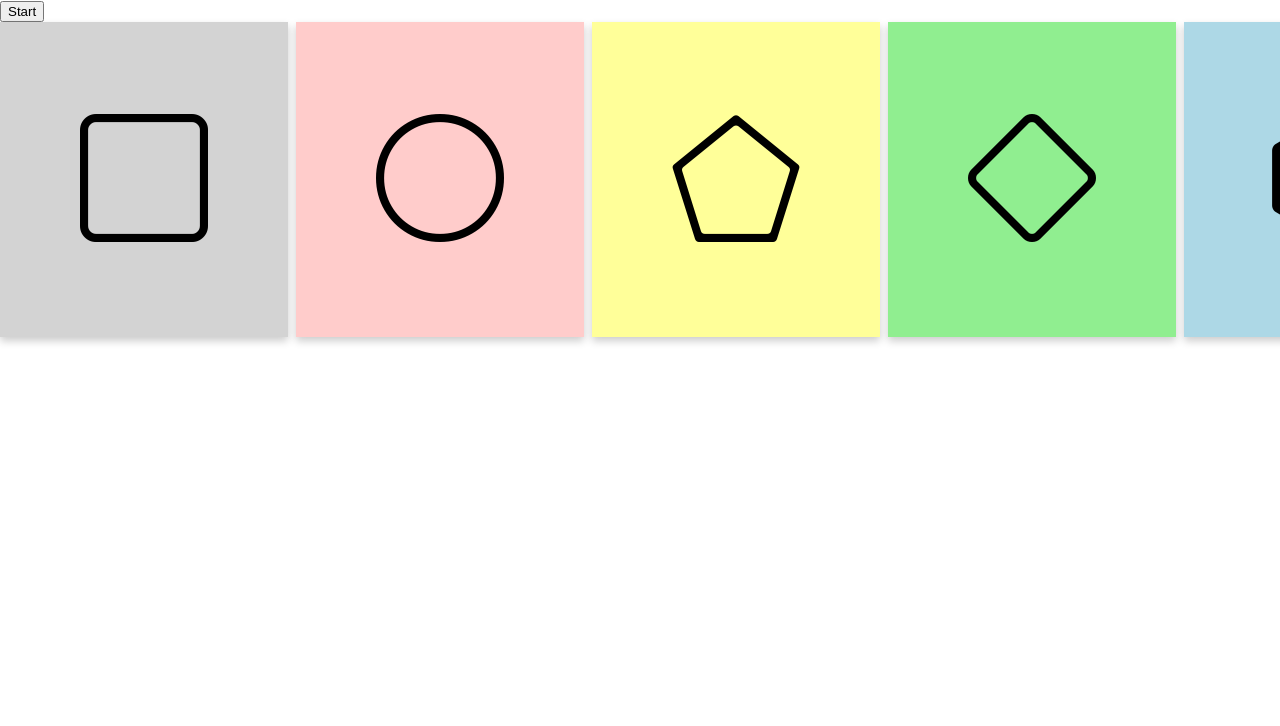
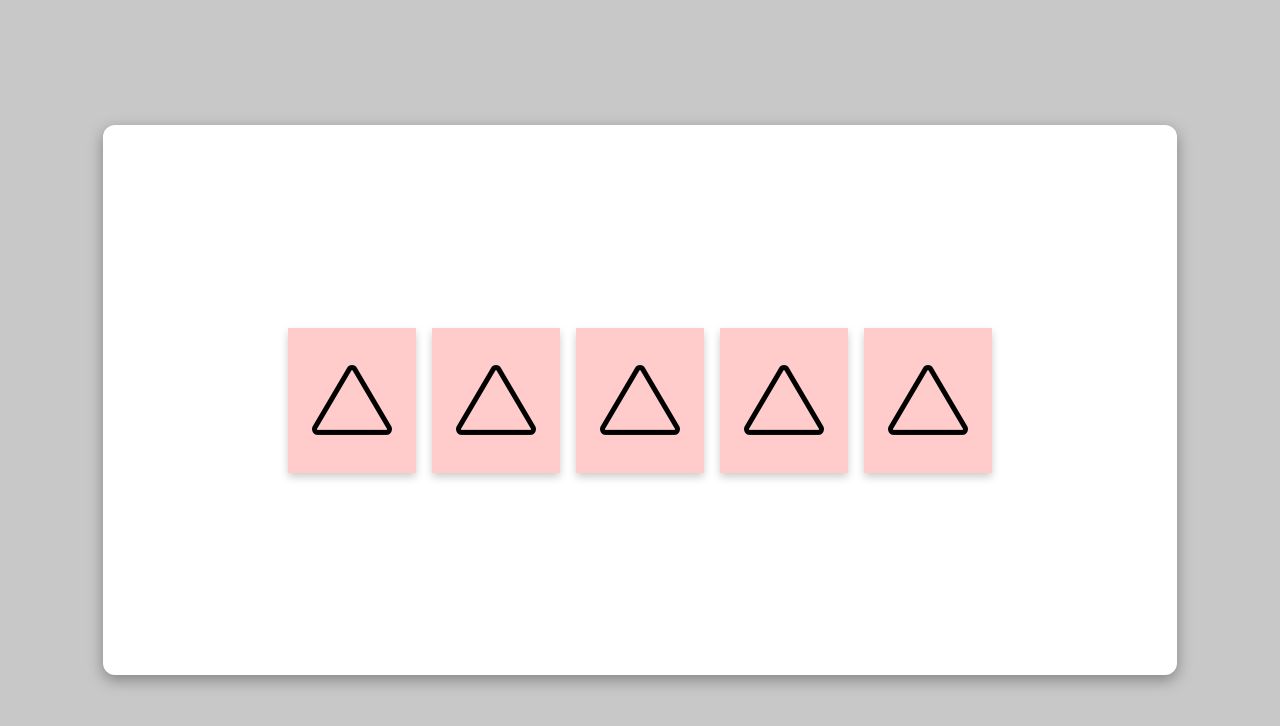
Before and after one commit to Millenium47/shapes, a React (Create React App) app: page / in a window 1280 px wide. Both pictures are taken after a click on the button "Start". Shown: the top 726 px of the page. Built offline with nearby package versions, Linux system fonts and the light colour scheme.

Commit message:
Added modal with solution

```diff
--- a/src/App.js
+++ b/src/App.js
@@ -1,5 +1,6 @@
-import { useState } from "react";
+import { useEffect, useState } from "react";
 import BoxList from "./components/BoxList";
+import ShowModal from "./components/ShowModal";
 
 function App() {
 
@@ -21,6 +22,12 @@ function App() {
 
   const [solution, setSolution] = useState([]);
   const [guess, setGuess] = useState([]);
+  const [openShowModal, isOpenShowModal] = useState(false);
+
+  useEffect(() => {
+    setSolution(shapes);
+    setGuess(defaultShapes);
+  }, [])
 
   const updateGuess = (id, newShape, newColor) => {
     const newGuess = guess.map(prev => {
@@ -33,15 +40,13 @@ function App() {
     setGuess(newGuess);
   }
 
-  const start = () => {
-    setSolution(shapes);
-    setGuess(defaultShapes);
-  }
-
   return (
     <div className="container">
-      <button onClick={start}>Start</button>
+      {!openShowModal && <button onClick={() => { isOpenShowModal(true) }}>Start</button>}
+      {openShowModal && <ShowModal solution={solution} isOpenShowModal={isOpenShowModal} />}
+
       <BoxList guess={guess} updateGuess={updateGuess} />
+      <button>Submit</button>
     </div>
   );
 }
--- a/src/components/ShapeBox.css
+++ b/src/components/ShapeBox.css
@@ -2,7 +2,6 @@
   box-shadow: 0 4px 8px 0 rgba(0,0,0,0.2);
   transition: 0.3s;
   padding: 5rem;
-
 }
 
 .card:hover {
--- /dev/null
+++ b/src/components/ShowModal.css
@@ -0,0 +1,37 @@
+.modalBackground {
+    width: 100vw;
+    height: 100vh;
+    background-color: rgba(200, 200, 200);
+    position: fixed;
+    display: flex;
+    justify-content: center;
+    align-items: center;
+  }
+
+  .modalContainer {
+    width: 80vw;
+    height: 500px;
+    border-radius: 12px;
+    background-color: white;
+    box-shadow: rgba(0, 0, 0, 0.35) 0px 5px 15px;
+    display: flex;
+    align-items: center;
+    justify-content: center;
+    padding: 25px;
+    gap: 1rem;
+  }
+
+  .modalContainer h1 {
+    text-align: center;
+    margin-top: 10px;
+  }
+
+  .modalContainer > .card {
+    box-shadow: 0 4px 8px 0 rgba(0,0,0,0.2);
+    transition: 0.3s;
+    padding: 1.5rem;
+  }
+
+  .modalContainer > .card > i {
+    font-size: 5em;
+  }
--- /dev/null
+++ b/src/components/ShowModal.js
@@ -0,0 +1,29 @@
+import './ShowModal.css';
+import ShapeBox from './ShapeBox';
+
+const ShowModal = ({ solution, isOpenShowModal }) => {
+    const closeModal = () => {
+        setTimeout(function () {
+            isOpenShowModal(false);
+        }, 3000);
+    }
+
+    const showBoxes = ({ id, color, shape }) => {
+        return (
+            <div key={id} className={'card ' + color} >
+                <i className={'bi-' + shape} />
+            </div>
+        );
+    }
+
+    return (
+        <div className="modalBackground">
+            <div className="modalContainer">
+                {solution.map(box => showBoxes(box))}
+                {closeModal()}
+            </div>
+        </div>
+    );
+}
+
+export default ShowModal;
```
